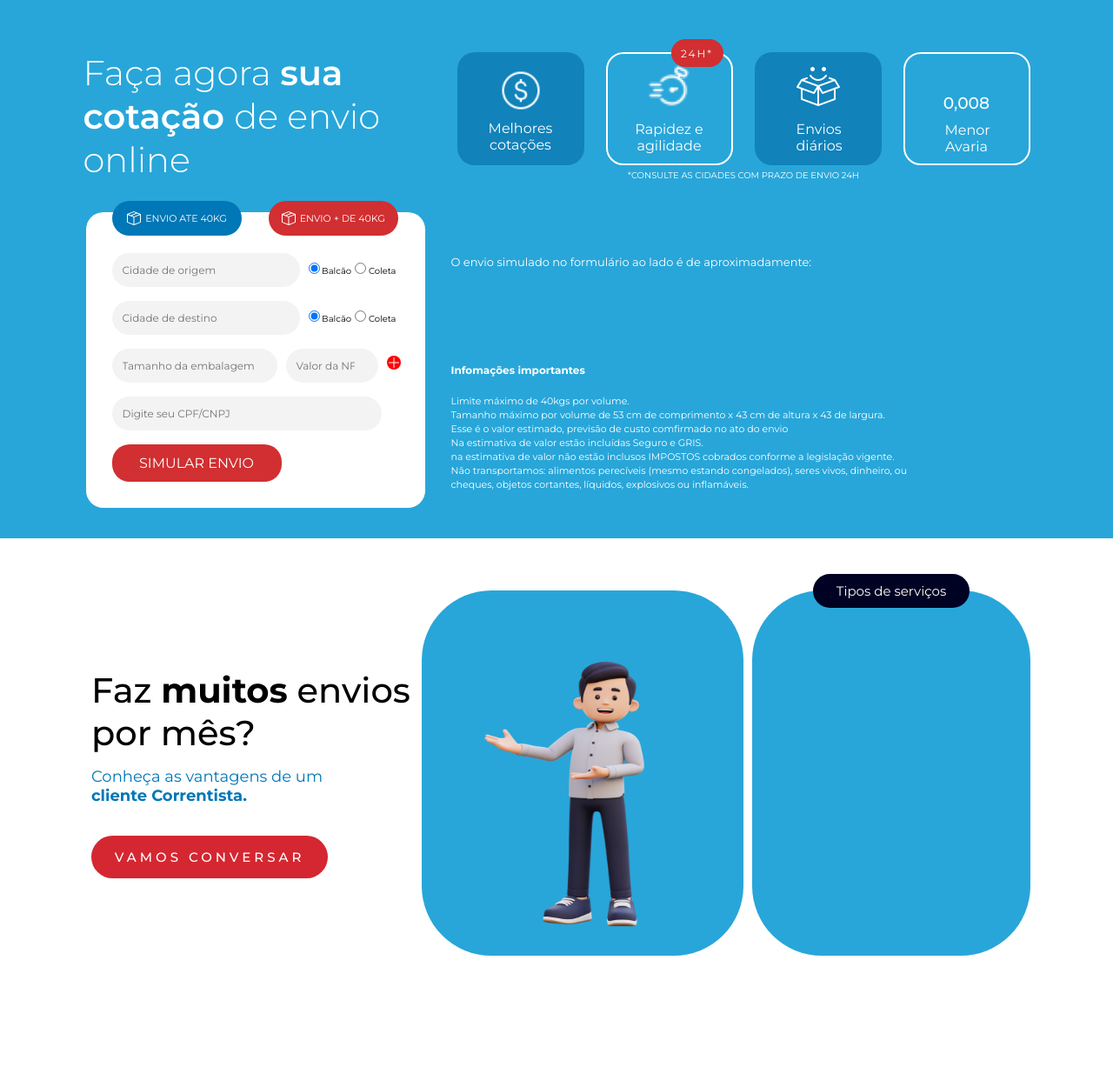
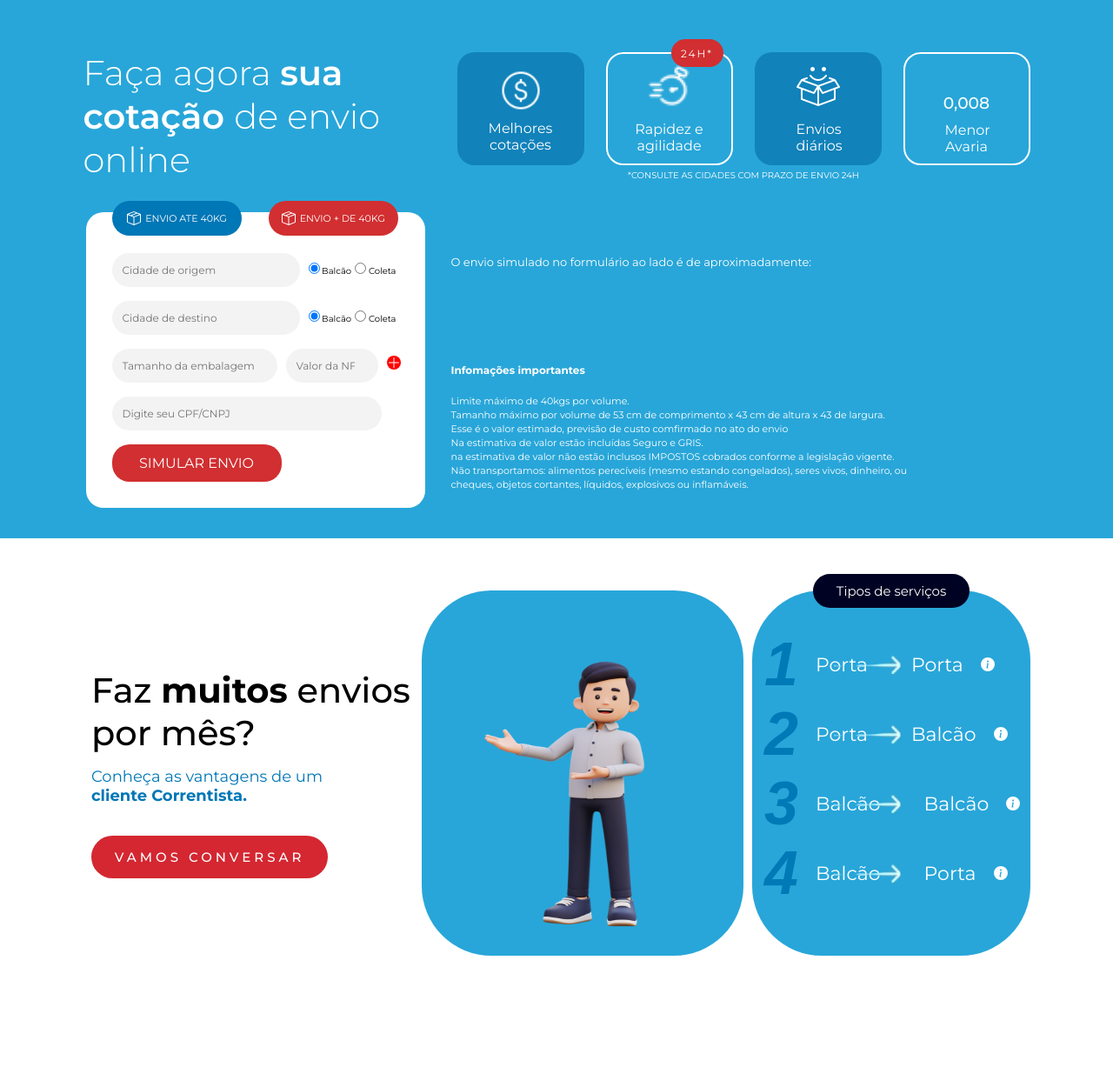
Before and after one commit to Guilhermedev9/Despacho_Rpd, a Flask app: page / in a window 1280 px wide. Shown: the part 701-1928 px from the top of the page at 87% size. Run offline with Flask 3, Linux system fonts and the light colour scheme.

Commit message:
Finalização do terceiro layout

```diff
--- a/templates/index.html
+++ b/templates/index.html
@@ -225,8 +225,39 @@
                             Tipos de serviços
                         </button>
                     </div>
-                    <div id="ctn3-itens">
-
+                    <div id="div-itens-ctn-3">
+                            <P class="prgs">
+                                <span class="number-icon">1</span>
+                                    Porta <img src="imgs/seta-removebg-preview.png" id="icon-arrow">
+                                    <span class="second-iten">Porta</span>
+                                    <svg xmlns="http://www.w3.org/2000/svg" width="16" height="16" fill="currentColor" class="bi bi-info-circle-fill" viewBox="0 0 16 16">
+                                        <path d="M8 16A8 8 0 1 0 8 0a8 8 0 0 0 0 16m.93-9.412-1 4.705c-.07.34.029.533.304.533.194 0 .487-.07.686-.246l-.088.416c-.287.346-.92.598-1.465.598-.703 0-1.002-.422-.808-1.319l.738-3.468c.064-.293.006-.399-.287-.47l-.451-.081.082-.381 2.29-.287zM8 5.5a1 1 0 1 1 0-2 1 1 0 0 1 0 2"/>
+                                      </svg>
+                                </P>
+                                <P class="prgs">
+                                    <span class="number-icon">2</span>
+                                    Porta <img src="imgs/seta-removebg-preview.png" id="icon-arrow">
+                                    <span class="second-iten">Balcão</span>
+                                    <svg xmlns="http://www.w3.org/2000/svg" width="16" height="16" fill="currentColor" class="bi bi-info-circle-fill" viewBox="0 0 16 16">
+                                        <path d="M8 16A8 8 0 1 0 8 0a8 8 0 0 0 0 16m.93-9.412-1 4.705c-.07.34.029.533.304.533.194 0 .487-.07.686-.246l-.088.416c-.287.346-.92.598-1.465.598-.703 0-1.002-.422-.808-1.319l.738-3.468c.064-.293.006-.399-.287-.47l-.451-.081.082-.381 2.29-.287zM8 5.5a1 1 0 1 1 0-2 1 1 0 0 1 0 2"/>
+                                      </svg>
+                        </P>
+                        <P class="prgs">
+                            <span class="number-icon">3</span>
+                            Balcão <img src="imgs/seta-removebg-preview.png" id="icon-arrow">
+                            <span class="second-iten">Balcão</span>
+                            <svg xmlns="http://www.w3.org/2000/svg" width="16" height="16" fill="currentColor" class="bi bi-info-circle-fill" viewBox="0 0 16 16">
+                                <path d="M8 16A8 8 0 1 0 8 0a8 8 0 0 0 0 16m.93-9.412-1 4.705c-.07.34.029.533.304.533.194 0 .487-.07.686-.246l-.088.416c-.287.346-.92.598-1.465.598-.703 0-1.002-.422-.808-1.319l.738-3.468c.064-.293.006-.399-.287-.47l-.451-.081.082-.381 2.29-.287zM8 5.5a1 1 0 1 1 0-2 1 1 0 0 1 0 2"/>
+                              </svg>
+                        </P>
+                        <P class="prgs">
+                            <span class="number-icon">4</span>
+                            Balcão <img src="imgs/seta-removebg-preview.png" id="icon-arrow">
+                            <span class="second-iten">Porta</span>
+                            <svg xmlns="http://www.w3.org/2000/svg" width="16" height="16" fill="currentColor" class="bi bi-info-circle-fill" viewBox="0 0 16 16">
+                                <path d="M8 16A8 8 0 1 0 8 0a8 8 0 0 0 0 16m.93-9.412-1 4.705c-.07.34.029.533.304.533.194 0 .487-.07.686-.246l-.088.416c-.287.346-.92.598-1.465.598-.703 0-1.002-.422-.808-1.319l.738-3.468c.064-.293.006-.399-.287-.47l-.451-.081.082-.381 2.29-.287zM8 5.5a1 1 0 1 1 0-2 1 1 0 0 1 0 2"/>
+                              </svg>
+                        </P>
                     </div>
                 </div>
             </div>
--- a/templates/style.css
+++ b/templates/style.css
@@ -408,14 +408,12 @@ padding-left: 10px;
     display: flex;
     gap: 10px;
 }
-#ctn3-itens{
-    background-color: #28a6d9;
+
+#all-box-ctn3{
+    position: relative;background-color: #28a6d9;
     border-radius: 80px;
     height: 420px;
     width: 320px;
-}
-#all-box-ctn3{
-    position: relative;
 }
 #btn-ctn3{
 background-color:#000223;
@@ -430,6 +428,38 @@ position: absolute;
 }
 #box-btn-ctn3{
     display: flex;
+    align-items: center;
     justify-content: center;
+}
+#div-itens-ctn-3{
+    padding-top: 45px;
+    display: flex;
+    flex-direction: column;
+    align-items: flex-start;
+    padding-left: 14px;
+}
+.number-icon{
+    font-size: 70px;
+    font-weight: 600;
+    color: #0079b7;
+    font-family: sans-serif;
+    font-style: italic;
+}
+.prgs{
+    display: flex;
     align-items: center;
+    color: #fff;
+    font-weight: 400;
+    gap: 20px;
+    font-size: 22px;
+    position: relative;
+    z-index: 2;
 }
+#icon-arrow{
+    position: absolute;
+    padding-left: 80px;
+    margin-top: -3px;
+}
+.second-iten{
+    padding-left: 30px;
+}
```
Also changed, not shown: templates/imgs/seta-removebg-preview.png (added), templates/imgs/seta.jpg (added), templates/imgs/seta.png (added).
